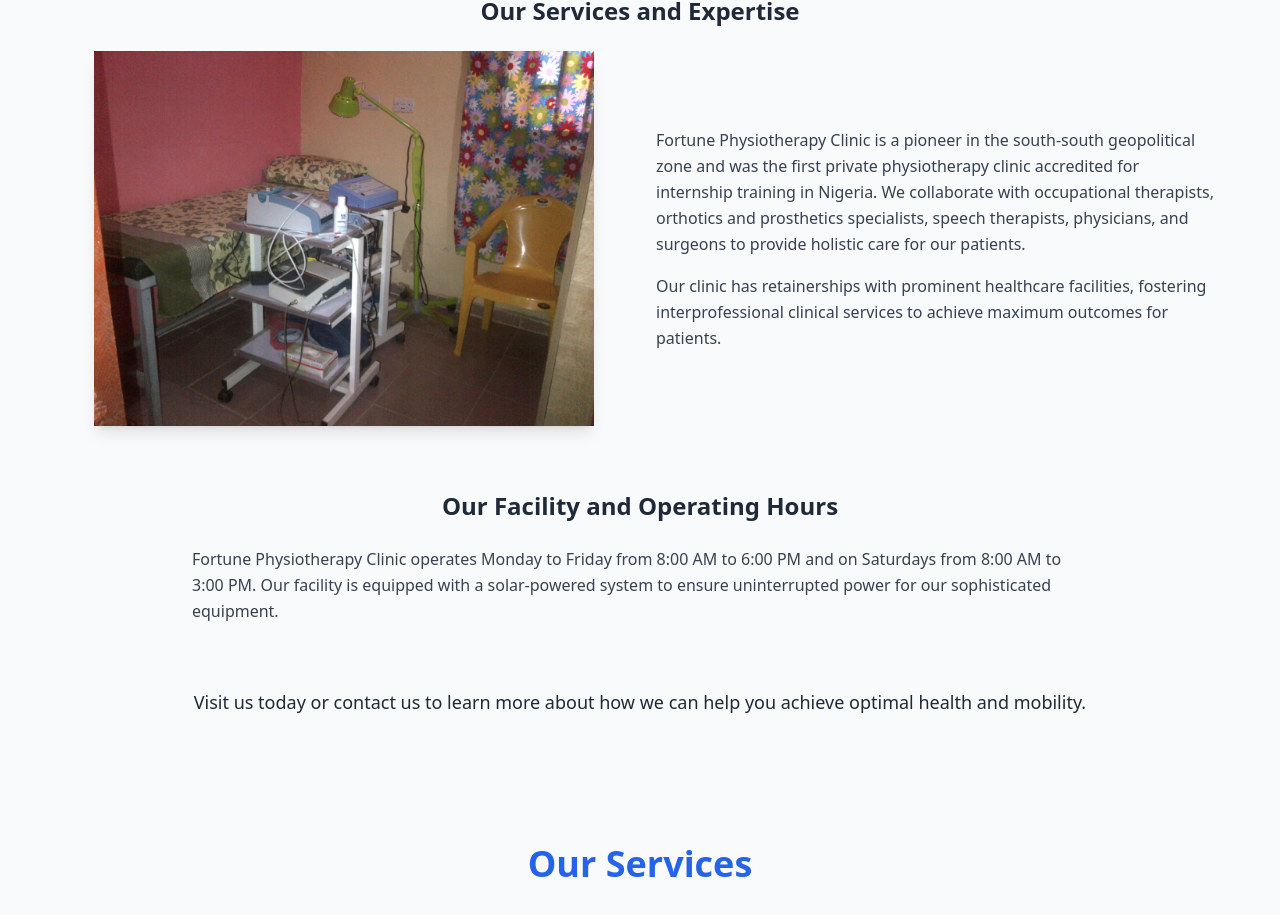
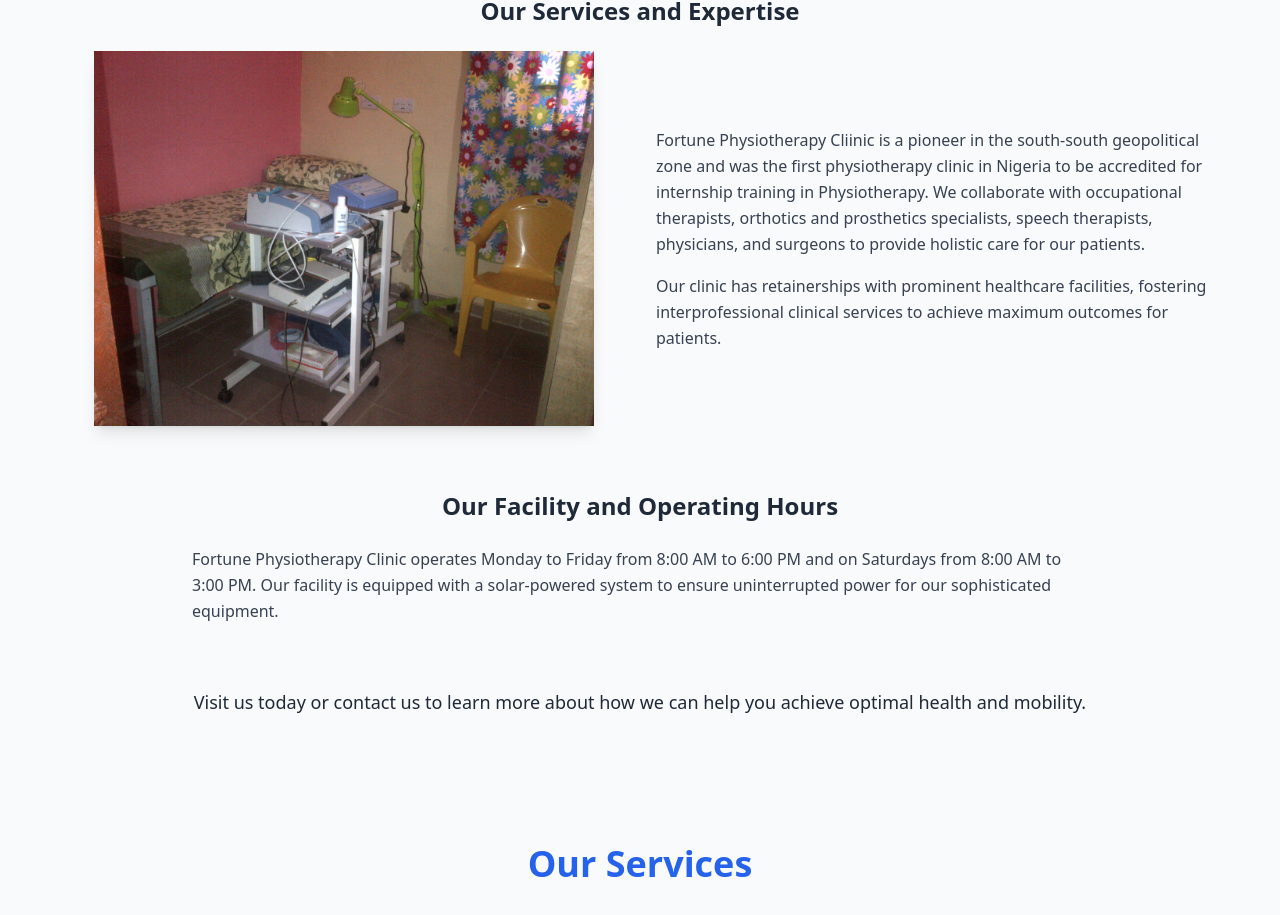
Before and after one commit to boymeetsblockchain/fortune-physiotherapy, a Next.js app: page / in a window 1280 px wide. Shown: the part 1279-2194 px from the top of the page. Built offline with nearby package versions, Linux system fonts and the light colour scheme.

Commit message:
added new info

```diff
--- a/components/home/about.tsx
+++ b/components/home/about.tsx
@@ -78,12 +78,12 @@ const AboutPage = () => {
           </div>
           <div className="space-y-4 text-left">
             <p className="text-gray-700 leading-relaxed">
-              Fortune Physiotherapy Clinic is a pioneer in the south-south
-              geopolitical zone and was the first private physiotherapy clinic
-              accredited for internship training in Nigeria. We collaborate with
-              occupational therapists, orthotics and prosthetics specialists,
-              speech therapists, physicians, and surgeons to provide holistic
-              care for our patients.
+              Fortune Physiotherapy Cliinic is a pioneer in the south-south
+              geopolitical zone and was the first physiotherapy clinic in
+              Nigeria to be accredited for internship training in Physiotherapy.
+              We collaborate with occupational therapists, orthotics and
+              prosthetics specialists, speech therapists, physicians, and
+              surgeons to provide holistic care for our patients.
             </p>
             <p className="text-gray-700 leading-relaxed">
               Our clinic has retainerships with prominent healthcare facilities,
```
